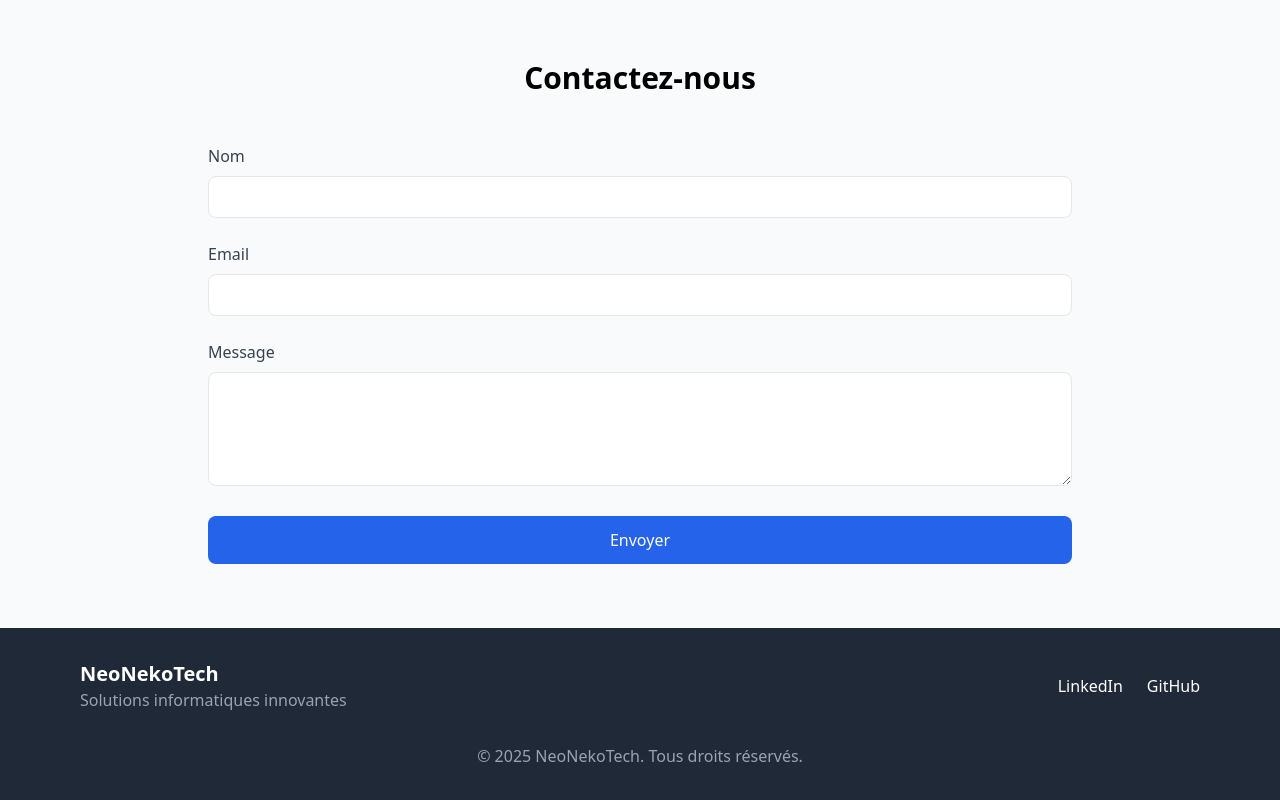
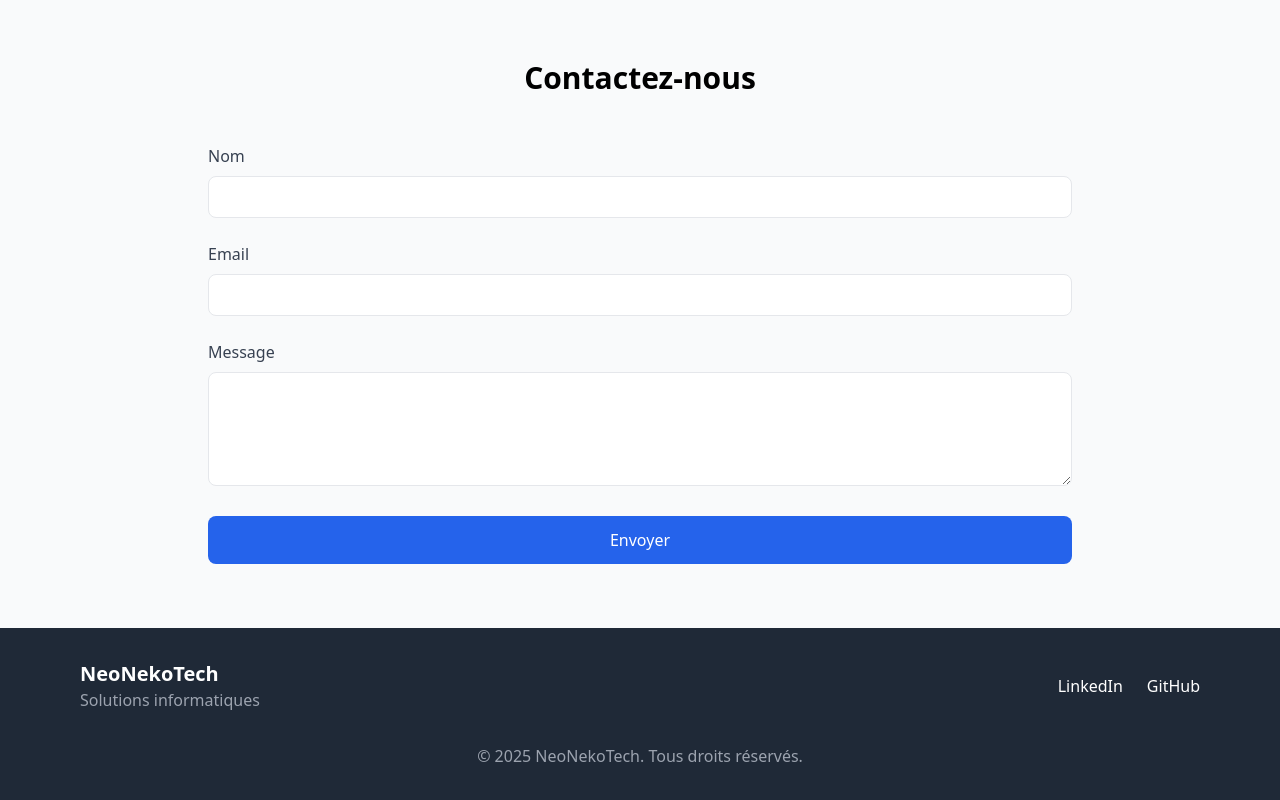
Before and after one commit to NeoNekoTech/site_vitrine, a plain HTML site: page index.html in a window 1280 px wide. Shown: the part 1790-2590 px from the top of the page. Drawn offline with nearby package versions, Linux system fonts and the light colour scheme.

```diff
--- a/index.html
+++ b/index.html
@@ -155,7 +155,7 @@
             <div class="flex flex-col md:flex-row justify-between items-center">
                 <div class="mb-4 md:mb-0">
                     <h3 class="text-xl font-bold">NeoNekoTech</h3>
-                    <p class="text-gray-400">Solutions informatiques innovantes</p>
+                    <p class="text-gray-400">Solutions informatiques</p>
                 </div>
                 <div class="flex space-x-6">
                     <a href="#" class="hover:text-blue-400">LinkedIn</a>
```
